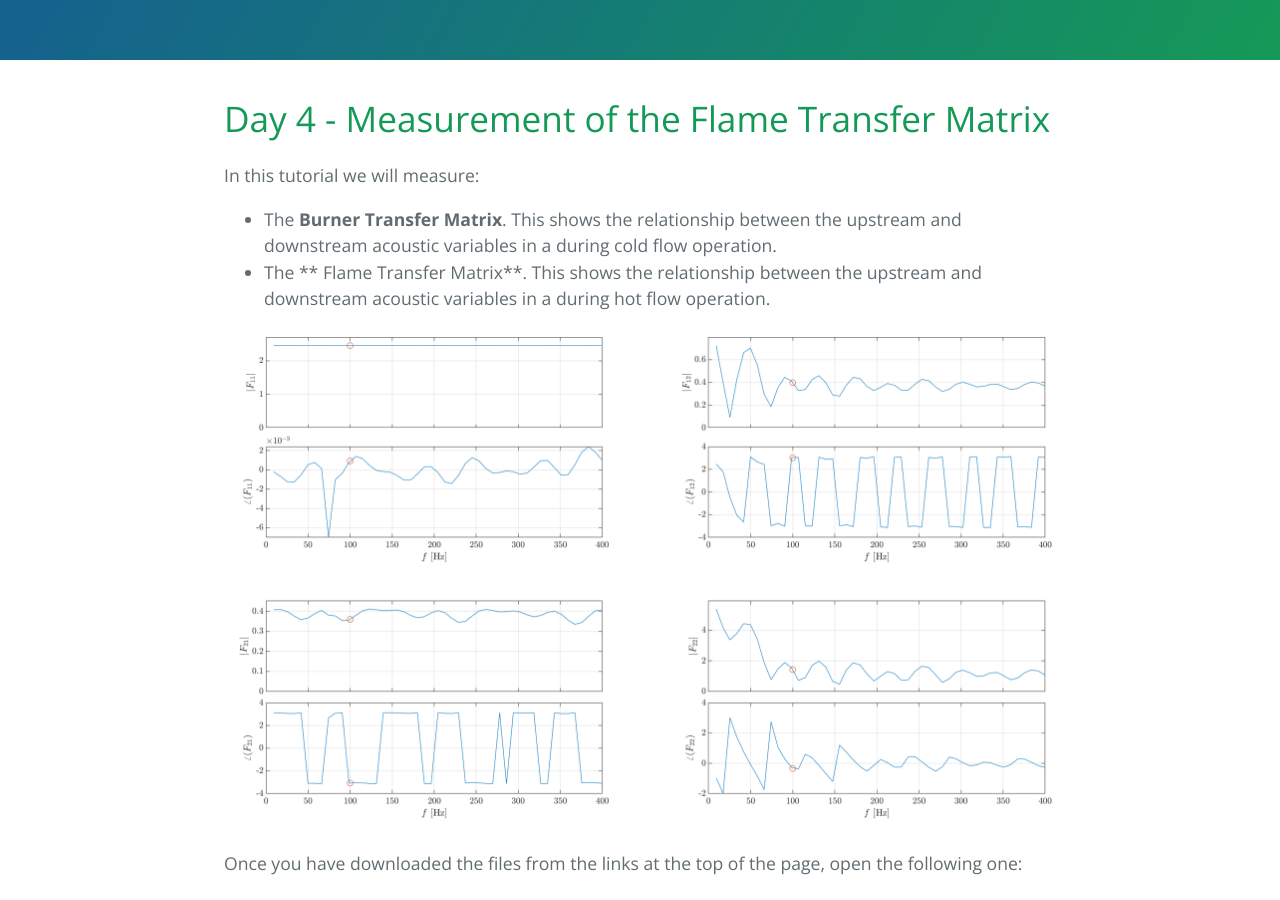
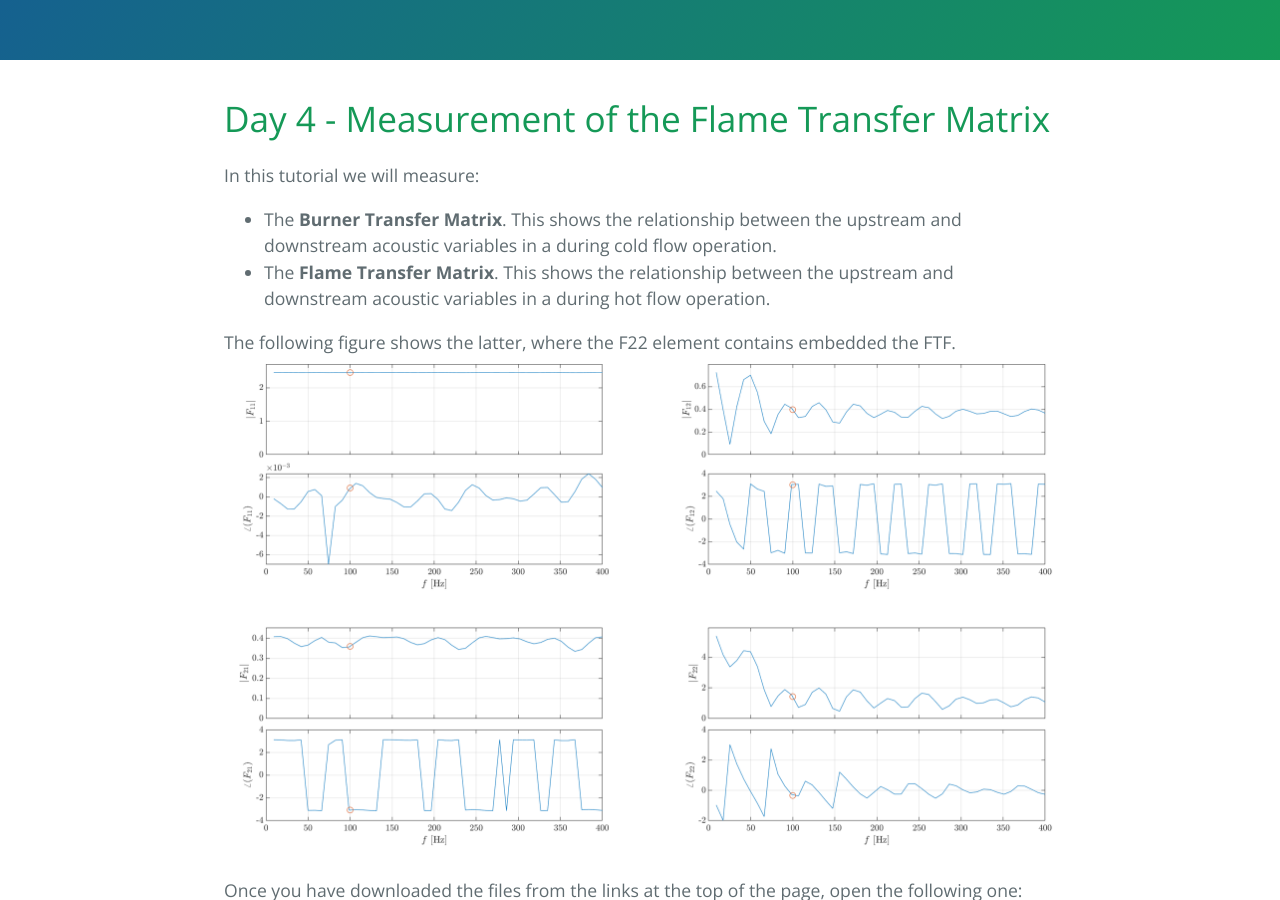
Before and after one commit to xoeg/Flame-Transfer-Function-Tutorial, a Jekyll site: the page built from day4.md, in a window 1280 px wide and 900 px high, scrolled down 401 px. Built offline with Jekyll 4.4.1, drawn with Linux system fonts in a browser that asks for light colours.

Commit message:
Day 4 update

```diff
--- a/day4.md
+++ b/day4.md
@@ -6,8 +6,9 @@ description: José G. Aguilar - NTNU
 # Day 4 - Measurement of the Flame Transfer Matrix
 In this tutorial we will measure:
 * The **Burner Transfer Matrix**. This shows the relationship between the upstream and downstream acoustic variables in a during cold flow operation.
-* The ** Flame Transfer Matrix**. This shows the relationship between the upstream and downstream acoustic variables in a during hot flow operation.
+* The **Flame Transfer Matrix**. This shows the relationship between the upstream and downstream acoustic variables in a during hot flow operation.
 
+The following figure shows the latter, where the F22 element contains embedded the FTF.
 ![FTM_png](/assets/FTM.png)
 
 Once you have downloaded the files from the links at the top of the page, open the following one:
```
